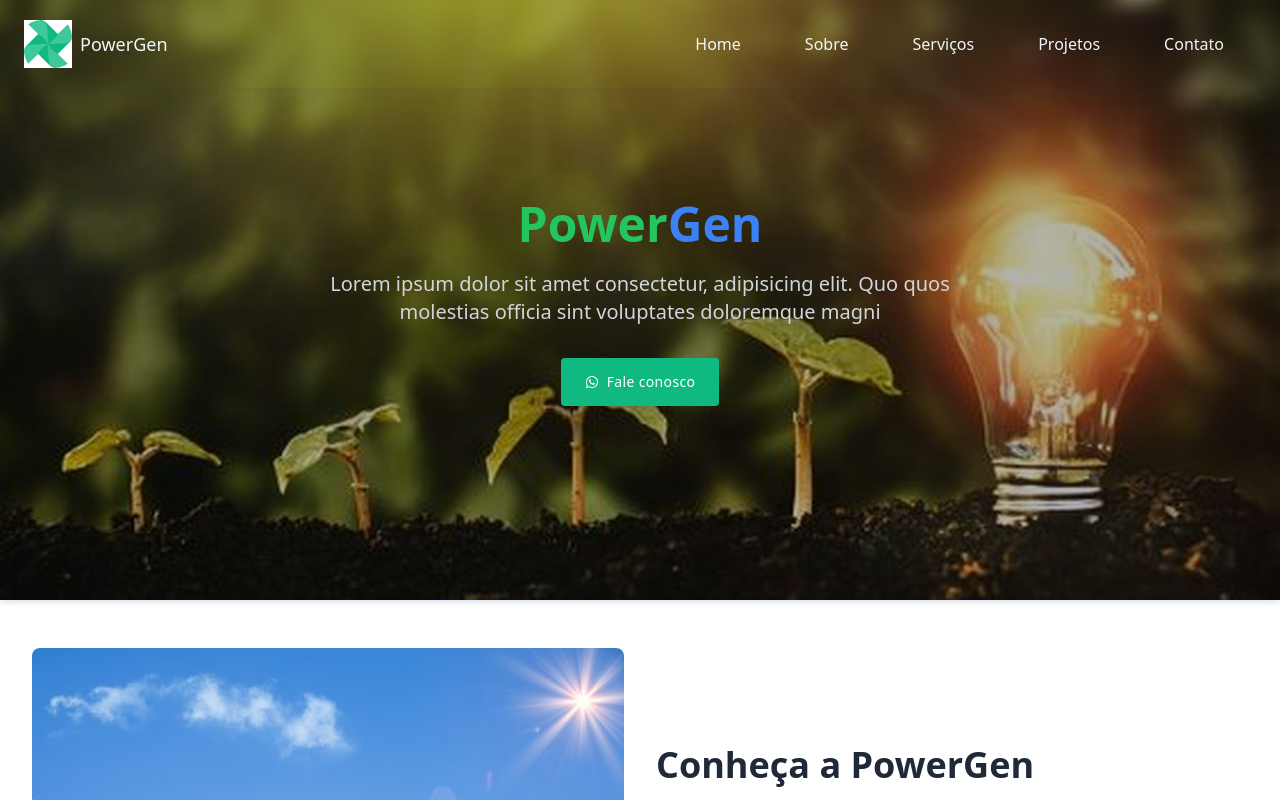
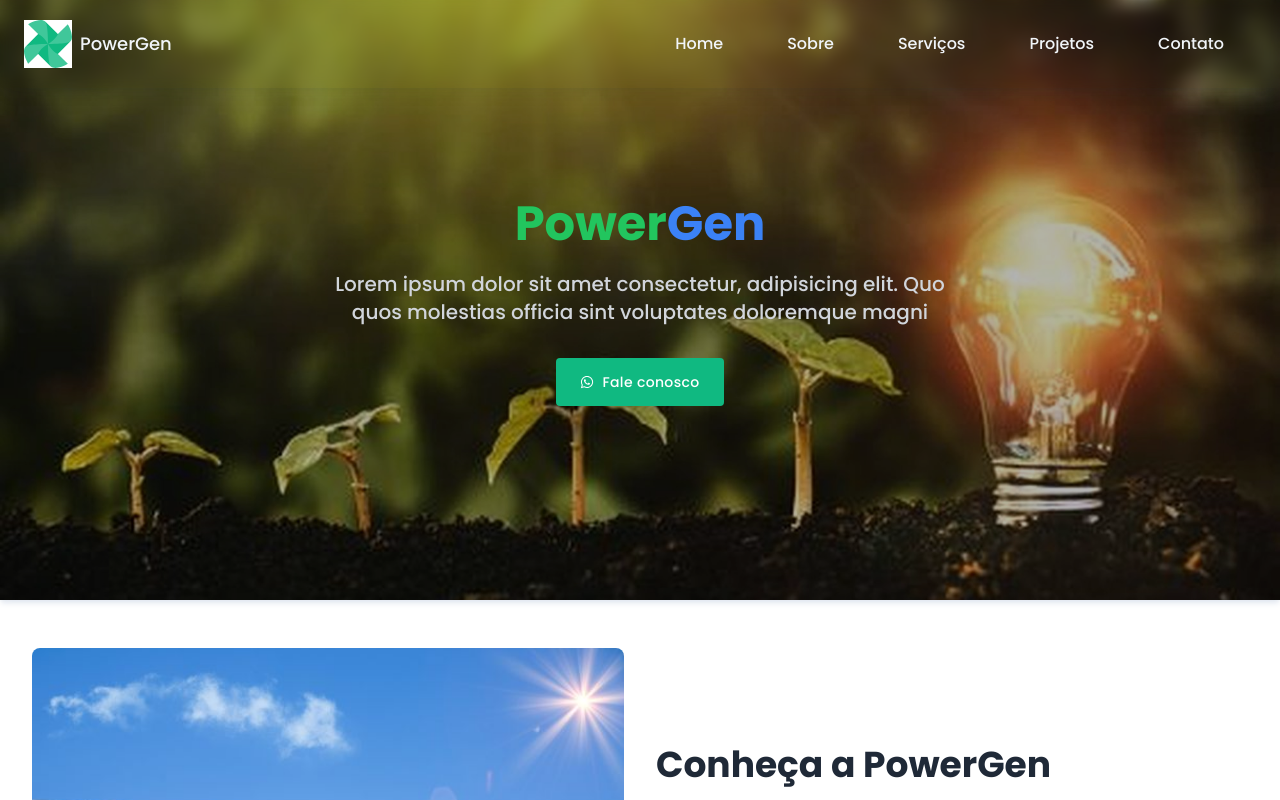
Before and after one commit to IagoPuzer/LandingPage, a React (Vite) app: page / in a window 1280 px wide. Shown: the top 800 px of the page. Built offline with nearby package versions, Linux system fonts and the light colour scheme.

Commit message:
adicionando a font poppins

```diff
--- a/index.html
+++ b/index.html
@@ -6,9 +6,16 @@
 
     <link rel="icon" type="image/png" sizes="16x16"  href="./public/favicon-16x16.png">
 
+        <link rel="preconnect" href="https://fonts.googleapis.com" />
+    <link rel="preconnect" href="https://fonts.gstatic.com" crossorigin />
+    <link
+      href="https://fonts.googleapis.com/css2?family=Poppins:ital,wght@0,100;0,200;0,300;0,400;0,500;0,600;0,700;0,800;0,900;1,100;1,200;1,300;1,400;1,500;1,600;1,700;1,800;1,900&display=swap"
+      rel="stylesheet"
+    />
+
     <title>PowerGen</title>
   </head>
-  <body>
+  <body class="font-poppins">
     <div id="root"></div>
     <script type="module" src="/src/main.jsx"></script>
   </body>
--- a/tailwind.config.js
+++ b/tailwind.config.js
@@ -2,7 +2,12 @@
 export default {
   content: ["./index.html", "./src/**/*.{js,ts,jsx,tsx}"],
   theme: {
-    extend: {},
+    extend: {
+      fontFamily: {
+        poppins: ["Poppins", "sans-serif"],
+      },
+    },
   },
+
   plugins: [],
 };
```
